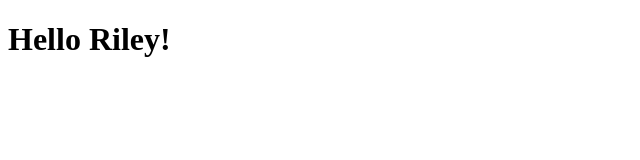
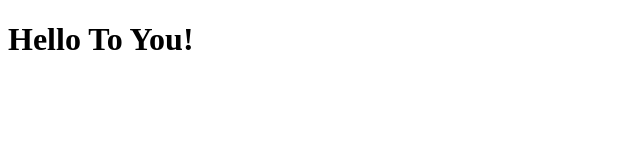
Before and after one commit to rggrim/CSC2510, a plain HTML site: page index.html in a window 1280 px wide. Shown: the whole page, without its empty margins (0-640 px from the left). Drawn offline with Linux system fonts and the light colour scheme.

Commit message:
change index.html header/title

```diff
--- a/index.html
+++ b/index.html
@@ -3,10 +3,10 @@
 <head>
     <meta charset="UTF-8">
     <meta name="viewport" content="width=device-width, initial-scale=1.0">
-    <title>Hello Riley!</title>
+    <title>Hello To You!</title>
 </head>
 <body>
-    <h1>Hello Riley!</h1>
+    <h1>Hello To You!</h1>
     <!--h1 is just a header-->
 </body>
 </html>
```
